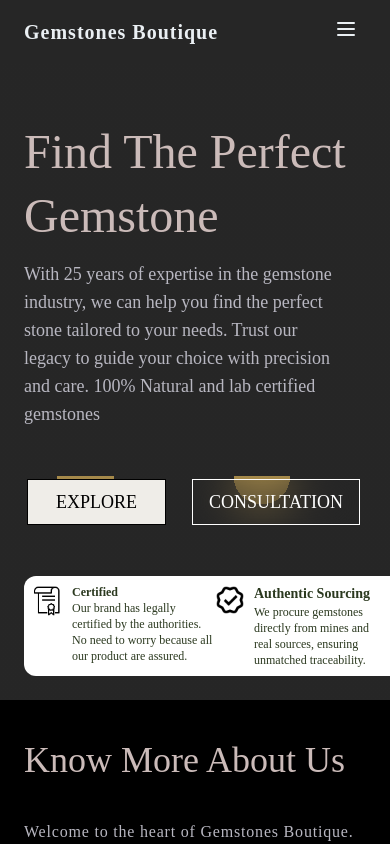
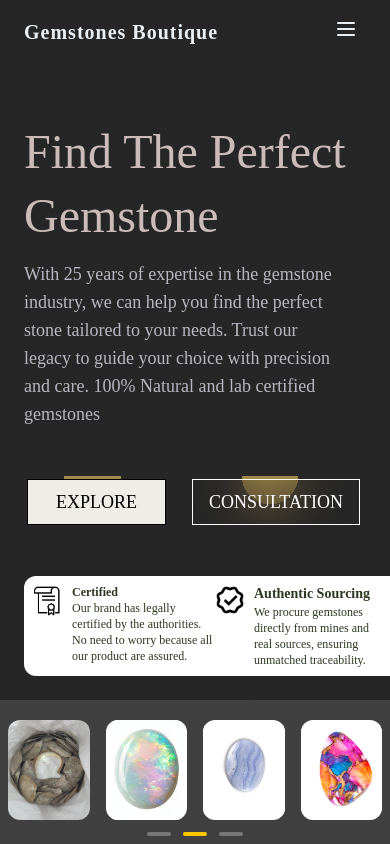
Before and after one commit to JatinMehta007/Freelance-project, a React (Vite) app: page / in a window 390 px wide. Shown: the top 844 px of the page. Built offline with nearby package versions, Linux system fonts and the light colour scheme; grey boxes are pictures that could not be loaded; a web font is replaced by a local one.

Commit message:
make responsiveness

```diff
--- a/src/pages/slider.jsx
+++ b/src/pages/slider.jsx
@@ -60,13 +60,15 @@ export const Button = () => {
   }, [currentGroup]);
 
   return (
-    <div className="hidden md:block pt-14 bg-neutral-700 overflow-hidden">
+    <div className="lg:pt-14 pt-5 bg-neutral-700 px-2 lg:px-0 overflow-hidden">
       {/* Slider */}
       <div className="w-full overflow-hidden flex justify-center">
         <div
           ref={sliderRef}
           className={`flex ${
-            isTransitioning ? "transition-transform duration-700 ease-in-out" : ""
+            isTransitioning
+              ? "transition-transform duration-700 ease-in-out"
+              : ""
           }`}
           style={{
             transform: `translateX(-${currentGroup * 100}%)`,
@@ -76,12 +78,12 @@ export const Button = () => {
           {extendedGroups.map((group, groupIndex) => (
             <div
               key={groupIndex}
-              className="flex gap-10 justify-center w-full shrink-0"
+              className="flex gap-4 sm:gap-6 lg:gap-10 justify-center w-full shrink-0"
             >
               {group.map((img, index) => (
                 <div
                   key={index}
-                  className="w-[22%] h-[262px] rounded-xl overflow-hidden flex justify-center items-center bg-white"
+                  className="w-[40%] sm:w-[30%] md:w-[24%] lg:w-[22%] h-[100px] sm:h-[200px] md:h-[240px] lg:h-[262px] rounded-xl overflow-hidden flex justify-center items-center bg-white"
                 >
                   <img
                     src={img}
@@ -98,11 +100,11 @@ export const Button = () => {
       </div>
 
       {/* Indicators */}
-      <div className="flex justify-center items-center space-x-4 py-7">
+      <div className="flex justify-center items-center space-x-3 sm:space-x-4 py-3 sm:py-7">
         {Array.from({ length: groupCount }).map((_, i) => (
           <div
             key={i}
-            className={`h-[4px] w-10 rounded-full transition-all duration-300 ${
+            className={`h-[4px] w-6 sm:w-8 md:w-10 rounded-full transition-all duration-300 ${
               i + 1 === currentGroup ? "bg-yellow-400" : "bg-white/30"
             }`}
           />
```
Lines whose indentation alone changed are shown as unchanged.
